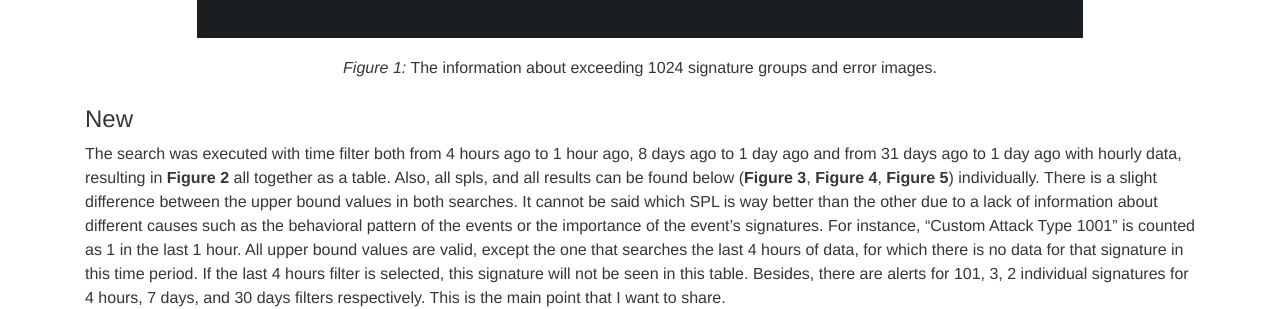
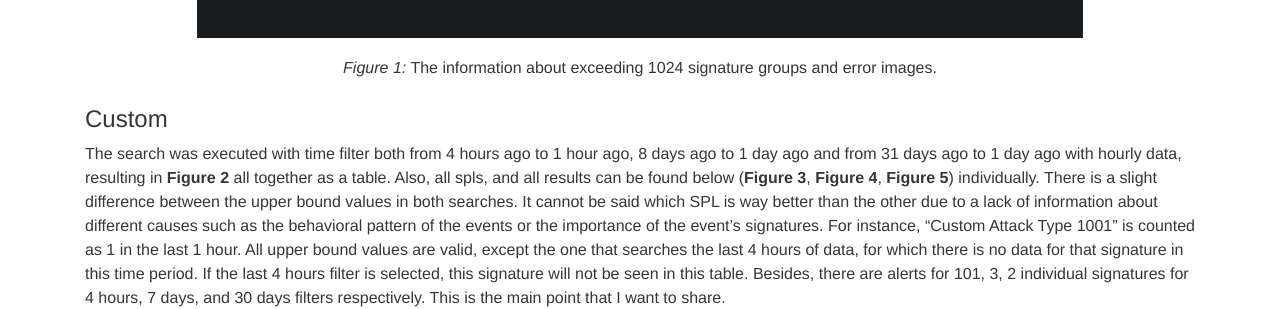
Before and after one commit to seynur/blog, a Jekyll site: the page built from _posts/2024-07-18-tuning-correlation-searches-that-use-ML-toolkit-in-practice.md, in a window 1280 px wide and 900 px high, scrolled down 2449 px. Shown: the part 155-464 px from the top of the window. Built offline with Jekyll 4.4.1, drawn with Linux system fonts in a browser that asks for light colours; nearby versions of some CDN libraries.

Commit message:
update to "Tuning correlation searches that use ML toolkit in practice"

```diff
--- a/_posts/2024-07-18-tuning-correlation-searches-that-use-ML-toolkit-in-practice.md
+++ b/_posts/2024-07-18-tuning-correlation-searches-that-use-ML-toolkit-in-practice.md
@@ -60,7 +60,7 @@ As previously mentioned, under some circumstances, it will not be possible to us
 | *Figure 1:* The information about exceeding 1024 signature groups and error images. |
 
 
-#### New
+#### Custom
 The search was executed with time filter both from 4 hours ago to 1 hour ago, 8 days ago to 1 day ago and from 31 days ago to 1 day ago with hourly data, resulting in **Figure 2** all together as a table. Also, all spls, and all results can be found below (**Figure 3**, **Figure 4**, **Figure 5**) individually. There is a slight difference between the upper bound values in both searches. It cannot be said which SPL is way better than the other due to a lack of information about different causes such as the behavioral pattern of the events or the importance of the event's signatures. For instance, "Custom Attack Type 1001" is counted as 1 in the last 1 hour.  All upper bound values are valid, except the one that searches the last 4 hours of data, for which there is no data for that signature in this time period. If the last 4 hours filter is selected, this signature will not be seen in this table. Besides, there are alerts for 101, 3, 2 individual signatures for 4 hours, 7 days, and 30 days filters respectively. This is the main point that I want to share.
 
 | ![screenshot](/assets/img/blog/2024-07-18-new-filter-all-in-one.webp) |
```
Also changed, not shown: other parts of _posts/2024-07-18-tuning-correlation-searches-that-use-ML-toolkit-in-practice.md (+1 -1 lines).
